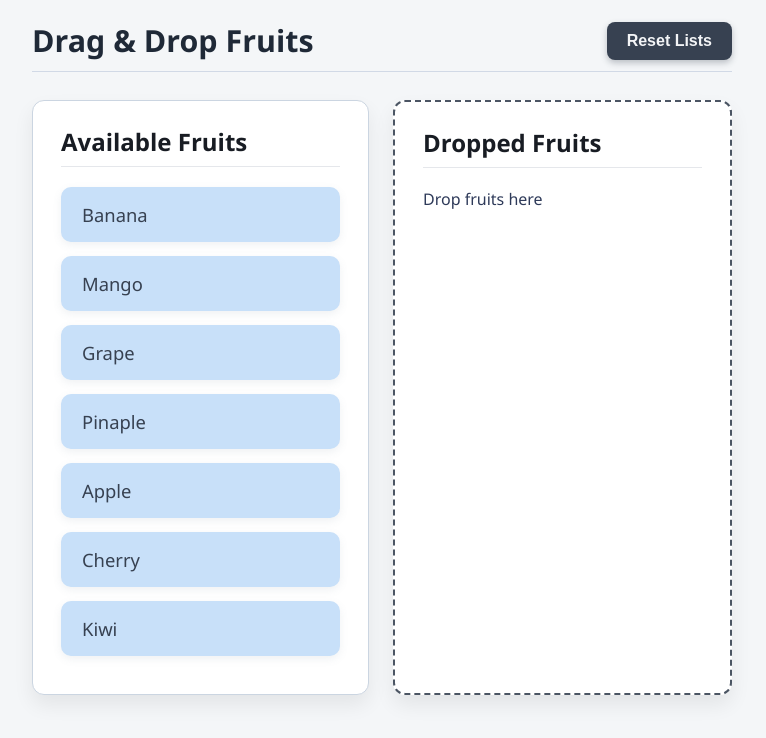
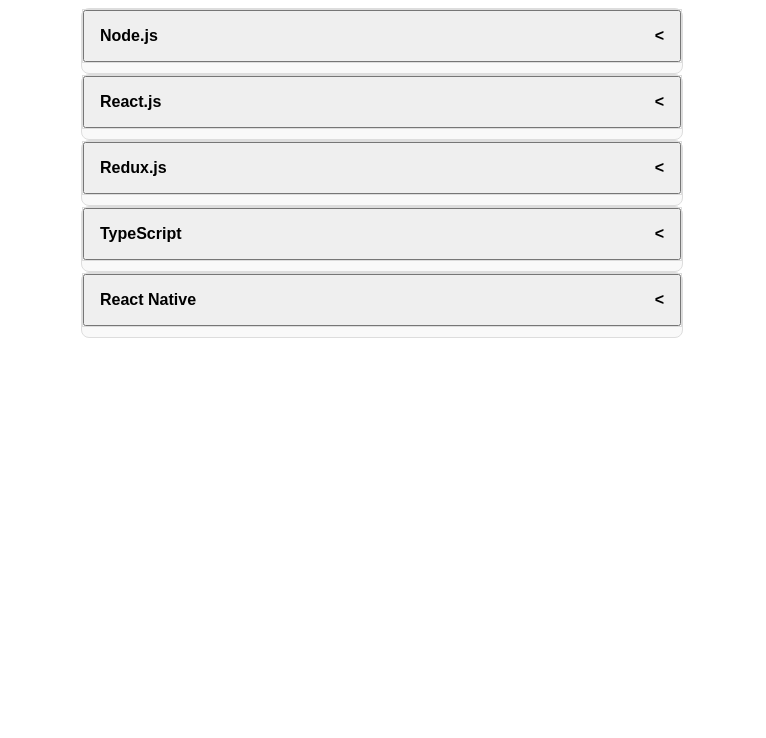
Before and after one commit to Sonal-Builds/React-Learning, a React (Vite) app: page / in a window 1280 px wide. Shown: the top 738 px of the page, without its empty margins (258-1024 px from the left). Built offline with nearby package versions, Linux system fonts and the light colour scheme.

Commit message:
Accordtion

```diff
--- a/src/App.tsx
+++ b/src/App.tsx
@@ -10,6 +10,7 @@
 import Autocomplete from './Machine Coding/Autocomplete Search Bar/AutoComplete'
 import ThrottledScroll from './Machine Coding/Autocomplete Search Bar/Test'
 import DragDrop from './Machine Coding/Drag&Drop/DragDrop'
+import Accordion from './Machine Coding/Accordion'
 
 export const userName = createContext('Sonal')
 function App() {
@@ -28,7 +29,8 @@
        {/* <TabForm /> */}
        {/* <Autocomplete /> */}
        {/* <ThrottledScroll /> */}
-       <DragDrop />
+       {/* <DragDrop /> */}
+       <Accordion />
 
     </>
   )
--- /dev/null
+++ b/src/Machine Coding/Accordion/AccordionList.tsx
@@ -0,0 +1,14 @@
+export default function AccordionList({list,index,handleClick, activeIndex}) {
+    console.log(list)
+    return (
+        <>
+        <div key={index} className="accordion-list">
+            <button onClick={() => handleClick(index)} className="accordion-title">{list.Name}
+                <span>{`<`}</span>
+            </button>
+        </div>
+       {index === activeIndex && <p className="accordion-content">{list.des}</p>}
+        </>
+
+    )
+}
--- /dev/null
+++ b/src/Machine Coding/Accordion/index.tsx
@@ -0,0 +1,35 @@
+import { useState } from "react";
+import AccordionList from "./AccordionList";
+import "./style.css"
+
+const list = [
+    {Name:'Node.js',des:"It's a backend of JavaScript"},
+    {Name:'React.js',des:"It's a Frontend of JavaScript"},
+    {Name:'Redux.js',des:"It's a State Management of JavaScript"},
+    {Name:'TypeScript',des:"It's a backend of JavaScript"},
+    {Name:'React Native',des:"It's a Mobile Development of JavaScript"},
+];
+
+export default function Accordion() {
+    const [accordionList, setAccordionList] = useState(list);
+    const [activeIndex, setActiveIndex] = useState(null)
+
+    const handleClick = (index) => {
+        if(activeIndex === index) {
+            setActiveIndex(null)
+        } else {
+            setActiveIndex(index)
+        }
+    }
+    return (
+         accordionList.map((item,index) => {
+        return (
+            <div className="accordion">
+                <AccordionList list={item} index={index} handleClick={handleClick} activeIndex={activeIndex} />
+            </div>
+        )
+    })
+    )
+
+
+}
--- /dev/null
+++ b/src/Machine Coding/Accordion/style.css
@@ -0,0 +1,26 @@
+.accordion {
+  width: 100%;
+  max-width: 600px;
+  margin: auto;
+  border: 1px solid #ddd;
+  border-radius: 8px;
+  background-color: #f9f9f9;
+}
+.accordion-list {
+    margin-bottom: 10px;
+    border: 1px solid #ddd;
+    background-color: #fff;
+}
+.accordion-title {
+    width: 100%;
+    padding: 15px;
+    display: flex;
+    justify-content: space-between;
+    cursor: pointer;
+    font-size: 16px;
+    font-weight: bold;
+}
+
+.accordion-content {
+    padding: 15px;
+}
```
